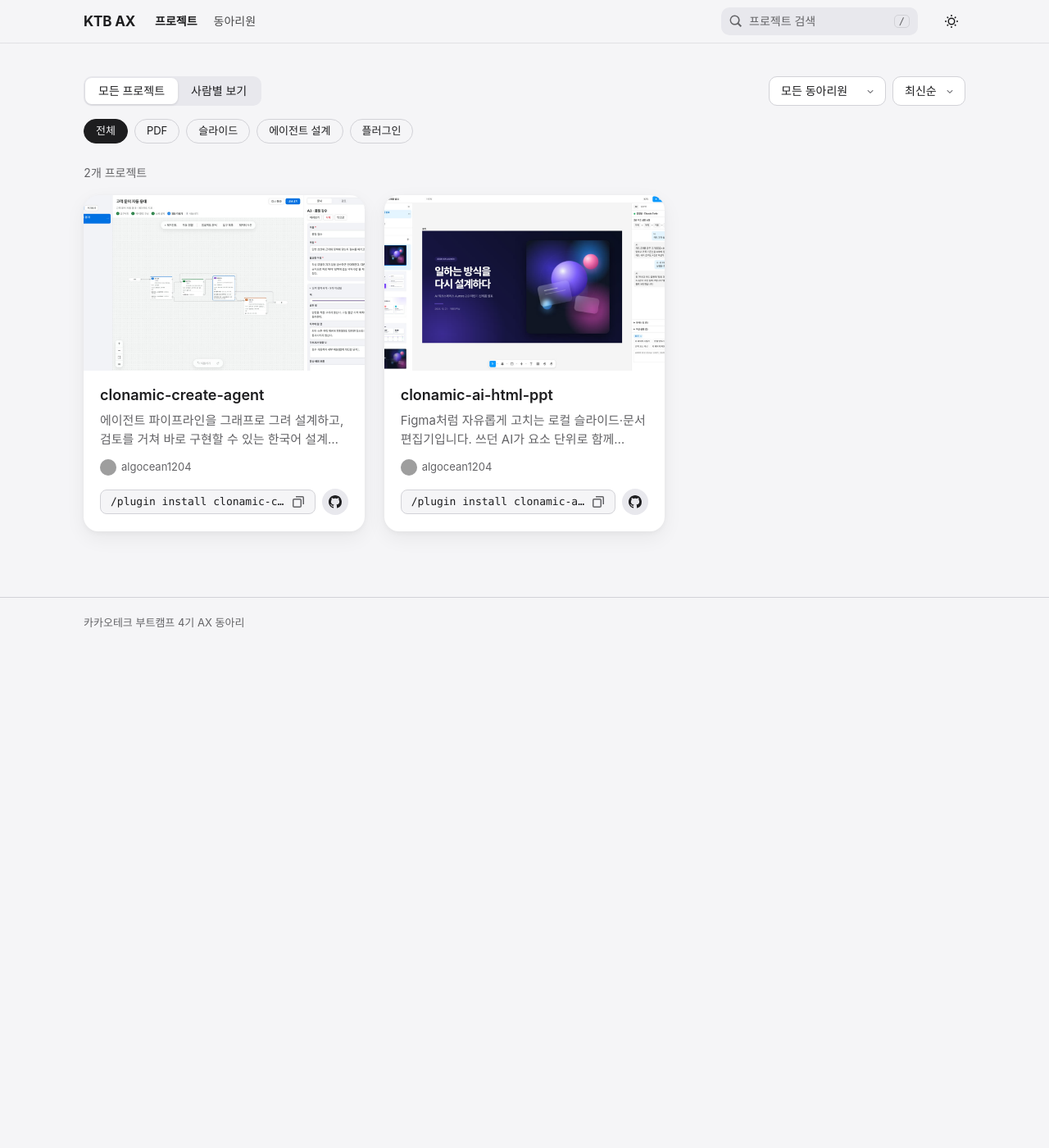
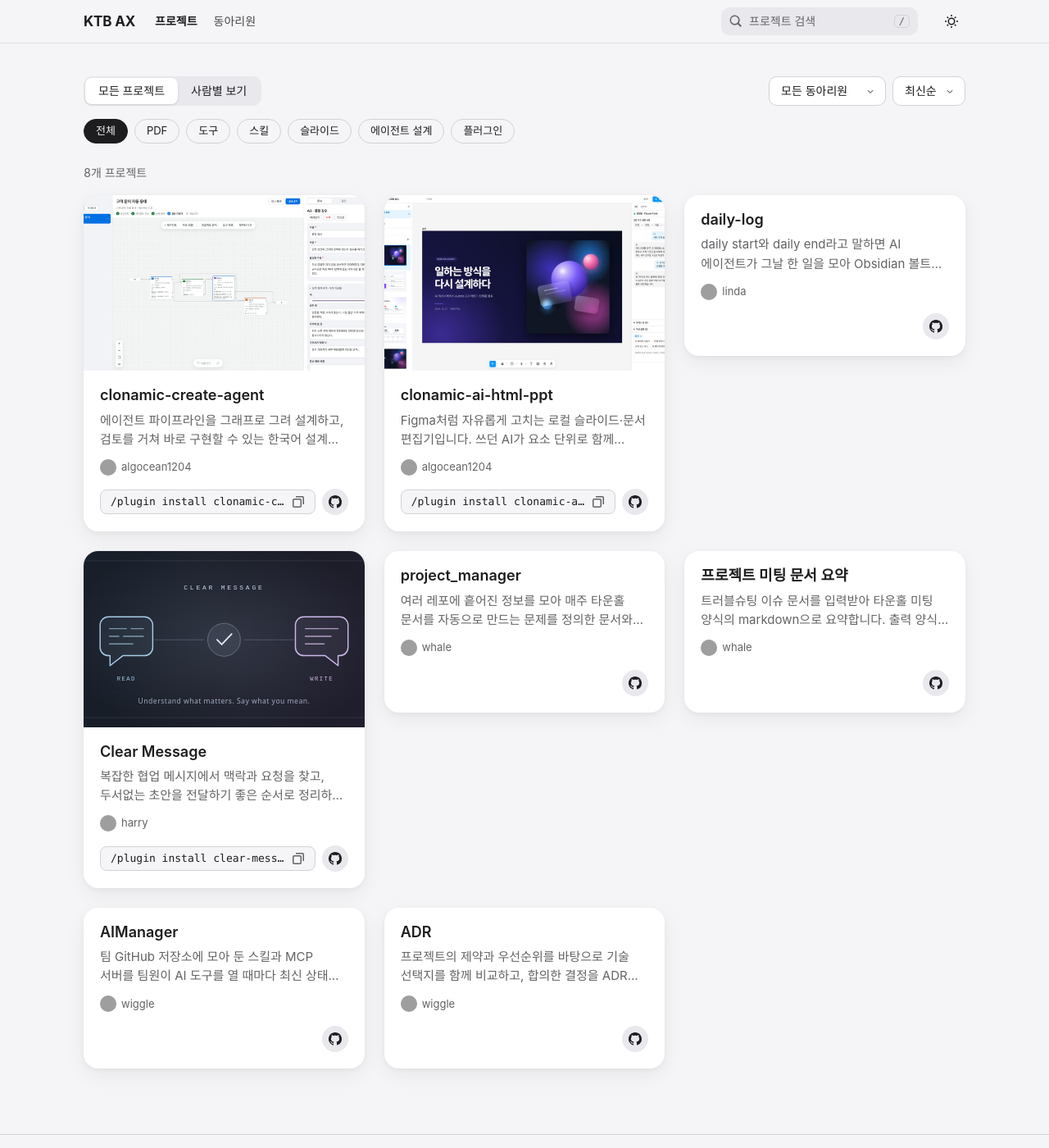
Before and after one commit to KTB-4th-AX/ktb-4th-ax.github.io, a Jekyll site: the page built from index.html, in a window 1280 px wide and 1400 px high. Shown: the whole window at 82% size. Built offline with Jekyll 4.4.1, drawn with Linux system fonts in a browser that asks for light colours; some web fonts are replaced; grey boxes are pictures that could not be loaded.

Commit message:
feat: KTB4-AX 동아리원 결과물 6개와 동아리원 4명 추가
100-hours-a-week/KTB4-AX의 harry, linda, whale, wiggle 결과물을
KTB4-AX-RP로 옮기고, 카드의 레포 링크가 그 폴더를 가리키게 한다.
동아리장 wiggle을 목록 맨 앞에 둔다. 이미지가 없는 카드는 이미지
영역 없이 글만 보이고, 카드는 내용 높이만 차지한다.

```diff
--- a/_includes/card.html
+++ b/_includes/card.html
@@ -9,6 +9,7 @@
   data-tags="{{ p.tags | join: ',' | escape }}"
   data-authors="{{ p.authors | join: ',' | escape }}"
   data-date="{{ p.date | date: '%Y-%m-%d' }}">
+  {%- if p.thumbnail or p.demo %}
   <div class="card-media">
     {%- if p.thumbnail -%}
       <img src="{{ p.thumbnail | relative_url }}" alt="" loading="lazy" decoding="async">
@@ -23,6 +24,7 @@
       {%- endif -%}
     {%- endif -%}
   </div>
+  {%- endif %}
   <div class="card-body">
     <h3 class="card-title"><a href="{{ p.url | relative_url }}">{{ p.title }}</a></h3>
     <p class="card-desc">{{ p.description }}</p>
--- /dev/null
+++ b/_members/SWHee.md
@@ -0,0 +1,5 @@
+---
+name: harry
+github: SWHee
+role: 동아리원
+---
--- /dev/null
+++ b/_members/Subin9227.md
@@ -0,0 +1,5 @@
+---
+name: linda
+github: Subin9227
+role: 동아리원
+---
--- /dev/null
+++ b/_members/SungjinWi99.md
@@ -0,0 +1,5 @@
+---
+name: wiggle
+github: SungjinWi99
+role: 동아리장
+---
--- /dev/null
+++ b/_members/whale5500d.md
@@ -0,0 +1,5 @@
+---
+name: whale
+github: whale5500d
+role: 동아리원
+---
--- /dev/null
+++ b/_projects/adr.md
@@ -0,0 +1,8 @@
+---
+title: ADR
+description: 프로젝트의 제약과 우선순위를 바탕으로 기술 선택지를 함께 비교하고, 합의한 결정을 ADR 문서로 기록하는 스킬입니다.
+repo: https://github.com/KTB-4th-AX/KTB4-AX-RP/tree/main/wiggle/adr
+authors: [SungjinWi99]
+tags: [스킬]
+date: 2026-10-05
+---
--- /dev/null
+++ b/_projects/aimanager.md
@@ -0,0 +1,8 @@
+---
+title: AIManager
+description: 팀 GitHub 저장소에 모아 둔 스킬과 MCP 서버를 팀원이 AI 도구를 열 때마다 최신 상태로 받아 쓰게 하는 관리·공유 도구입니다.
+repo: https://github.com/KTB-4th-AX/KTB4-AX-RP/tree/main/wiggle/AIManager
+authors: [SungjinWi99]
+tags: [도구]
+date: 2026-10-05
+---
--- /dev/null
+++ b/_projects/clear-message.md
@@ -0,0 +1,12 @@
+---
+title: Clear Message
+description: 복잡한 협업 메시지에서 맥락과 요청을 찾고, 두서없는 초안을 전달하기 좋은 순서로 정리하는 두 가지 스킬입니다.
+thumbnail: /assets/img/clear-message.svg
+install: |-
+  /plugin marketplace add SWHee/skills
+  /plugin install clear-message@skills-harry
+repo: https://github.com/KTB-4th-AX/KTB4-AX-RP/tree/main/harry/clear-message
+authors: [SWHee]
+tags: [플러그인]
+date: 2026-10-13
+---
--- /dev/null
+++ b/_projects/daily-log.md
@@ -0,0 +1,8 @@
+---
+title: daily-log
+description: daily start와 daily end라고 말하면 AI 에이전트가 그날 한 일을 모아 Obsidian 볼트에 일기를 써 주는 스킬입니다.
+repo: https://github.com/KTB-4th-AX/KTB4-AX-RP/tree/main/linda/daily-log
+authors: [Subin9227]
+tags: [스킬]
+date: 2026-10-15
+---
--- /dev/null
+++ b/_projects/meeting-docs-summarizer.md
@@ -0,0 +1,8 @@
+---
+title: 프로젝트 미팅 문서 요약
+description: 트러블슈팅 이슈 문서를 입력받아 타운홀 미팅 양식의 markdown으로 요약합니다. 출력 양식이 맞지 않으면 에러로 종료합니다.
+repo: https://github.com/KTB-4th-AX/KTB4-AX-RP/tree/main/whale/01_projects/01_meeting_docs_summarizer
+authors: [whale5500d]
+tags: [도구]
+date: 2026-10-06
+---
--- /dev/null
+++ b/_projects/project-manager.md
@@ -0,0 +1,8 @@
+---
+title: project_manager
+description: 여러 레포에 흩어진 정보를 모아 매주 타운홀 문서를 자동으로 만드는 문제를 정의한 문서와 grill-me, session-record 스킬입니다.
+repo: https://github.com/KTB-4th-AX/KTB4-AX-RP/tree/main/whale/01_projects/03_project_manager
+authors: [whale5500d]
+tags: [스킬]
+date: 2026-10-09
+---
--- a/assets/css/style.css
+++ b/assets/css/style.css
@@ -152,7 +152,7 @@
 .notfound p:last-child { margin-top: 28px; }
 
 /* Cards ----------------------------------------------------------------- */
-.grid { display: grid; grid-template-columns: repeat(auto-fill, minmax(min(100%, 300px), 1fr)); gap: 24px; }
+.grid { display: grid; grid-template-columns: repeat(auto-fill, minmax(min(100%, 300px), 1fr)); gap: 24px; align-items: start; }
 .card {
   position: relative; display: flex; flex-direction: column;
   background: var(--surface); border-radius: var(--radius); overflow: hidden;
--- a/index.html
+++ b/index.html
@@ -3,6 +3,9 @@
 ---
 {%- assign projects = site.projects | sort: 'date' | reverse -%}
 {%- assign tags = site.projects | map: 'tags' | join: ',' | split: ',' | uniq | sort -%}
+{%- assign leads = site.members | where: 'role', '동아리장' -%}
+{%- assign others = site.members | where_exp: 'm', "m.role != '동아리장'" | sort: 'name' -%}
+{%- assign members = leads | concat: others -%}
 <h1 class="sr-only">프로젝트</h1>
 
 <div class="wrap catalog" id="catalog">
@@ -15,7 +18,7 @@
       <label class="select"><span class="sr-only">동아리원</span>
         <select data-filter="author">
           <option value="">모든 동아리원</option>
-          {%- for m in site.members -%}<option value="{{ m.github }}">{{ m.name }}</option>{%- endfor -%}
+          {%- for m in members -%}<option value="{{ m.github }}">{{ m.name }}</option>{%- endfor -%}
         </select>
       </label>
       <label class="select"><span class="sr-only">정렬</span>
--- a/members/index.html
+++ b/members/index.html
@@ -6,8 +6,11 @@
 <div class="wrap page-head">
   <h1>동아리원</h1>
 </div>
+{%- assign leads = site.members | where: 'role', '동아리장' -%}
+{%- assign others = site.members | where_exp: 'm', "m.role != '동아리장'" | sort: 'name' -%}
+{%- assign members = leads | concat: others -%}
 <ul class="wrap members">
-  {%- for m in site.members -%}
+  {%- for m in members -%}
   {%- assign mine = site.projects | where_exp: 'p', 'p.authors contains m.github' -%}
   <li class="member">
     <a href="{{ m.url | relative_url }}">
```
Also changed, not shown: assets/img/clear-message.svg (added).
